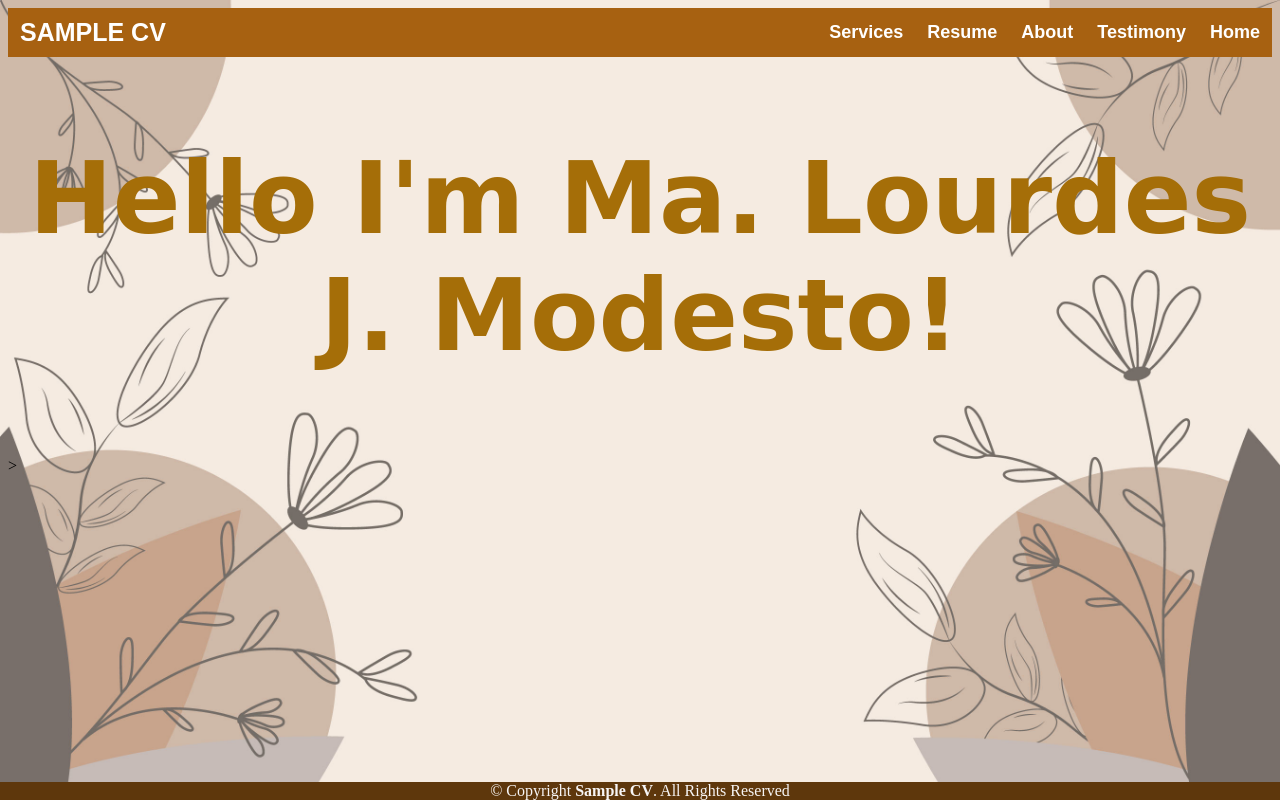
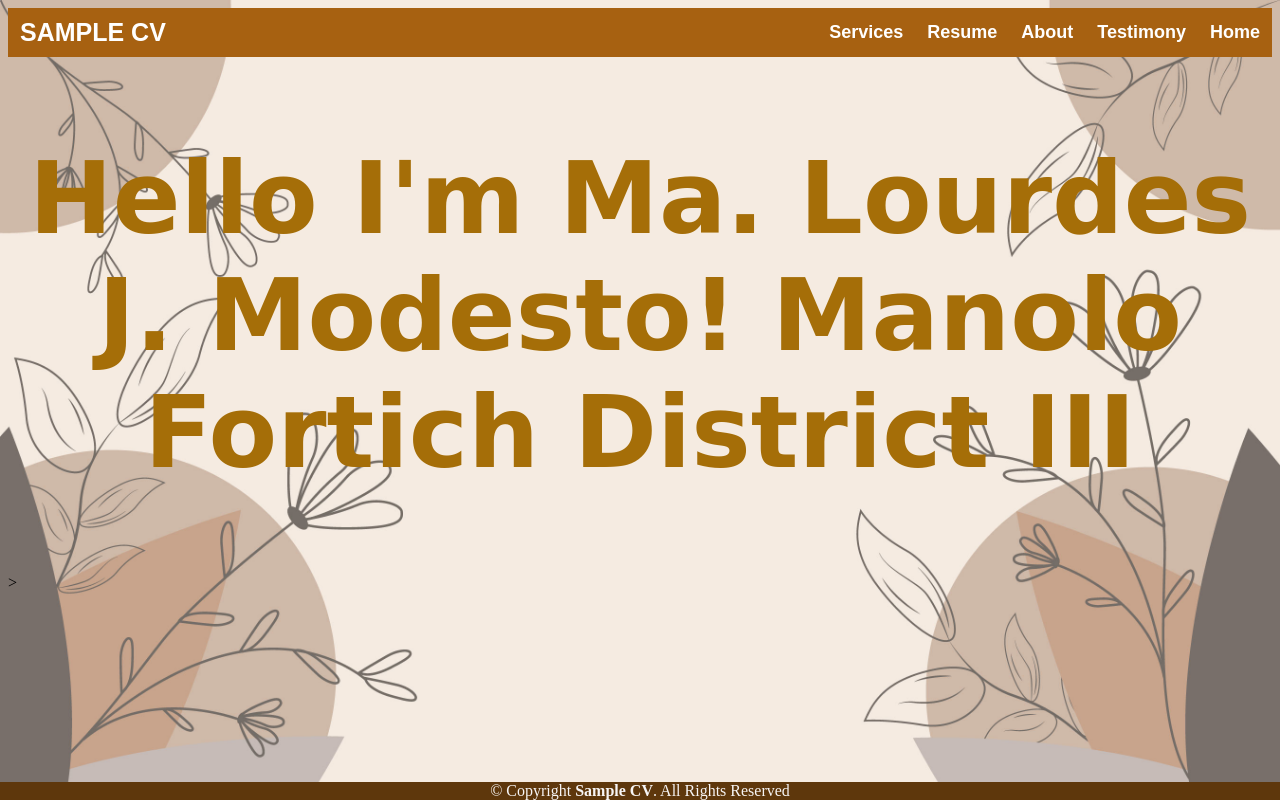
Before and after one commit to EmyaT11/newMM.github.io, a plain HTML site: page index.html in a window 1280 px wide. Drawn offline with Linux system fonts and the light colour scheme.

Commit message:
Update index.html

```diff
--- a/index.html
+++ b/index.html
@@ -23,7 +23,10 @@
     </header>
 
     <section>
-        <h1>Hello I'm Ma. Lourdes J. Modesto!</h1>
+        <h1>Hello I'm Ma. Lourdes J. Modesto!
+
+        Manolo Fortich District III
+        </h1>
     </section>
 
     <footer class>
```
